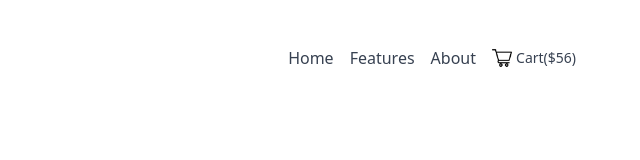
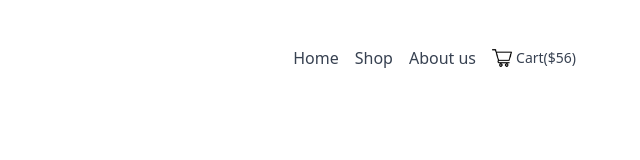
Before and after one commit to TanjinaMimcell/flower-responsive-website, a plain HTML site: page index.html in a window 1280 px wide. Shown: the top 160 px of the page, 640-1280 px from the left. Drawn offline with nearby package versions, Linux system fonts and the light colour scheme.

Commit message:
added some updated version

```diff
--- a/index.html
+++ b/index.html
@@ -6,9 +6,9 @@
   <title>Responsive Landing Page</title>
   <link href="https://fonts.googleapis.com/css2?family=Noto+Serif&display=swap" rel="stylesheet">
   <link href="https://fonts.googleapis.com/css2?family=Inter:wght@400&display=swap" rel="stylesheet">
+  <script src="https://cdn.tailwindcss.com"></script>
 
 
-  <script src="https://cdn.tailwindcss.com"></script>
 </head>
 <body class="bg-gray-50">
 
@@ -25,8 +25,8 @@
   <!-- Menu (Desktop only) -->
   <ul class="hidden md:flex items-center space-x-4">
     <li><a href="#">Home</a></li>
-    <li><a href="#">Features</a></li>
-    <li><a href="#">About</a></li>
+    <li><a href="#">Shop</a></li>
+    <li><a href="#">About us</a></li>
   </ul>
 
   <!-- Cart (Visible on all screens) -->
```
